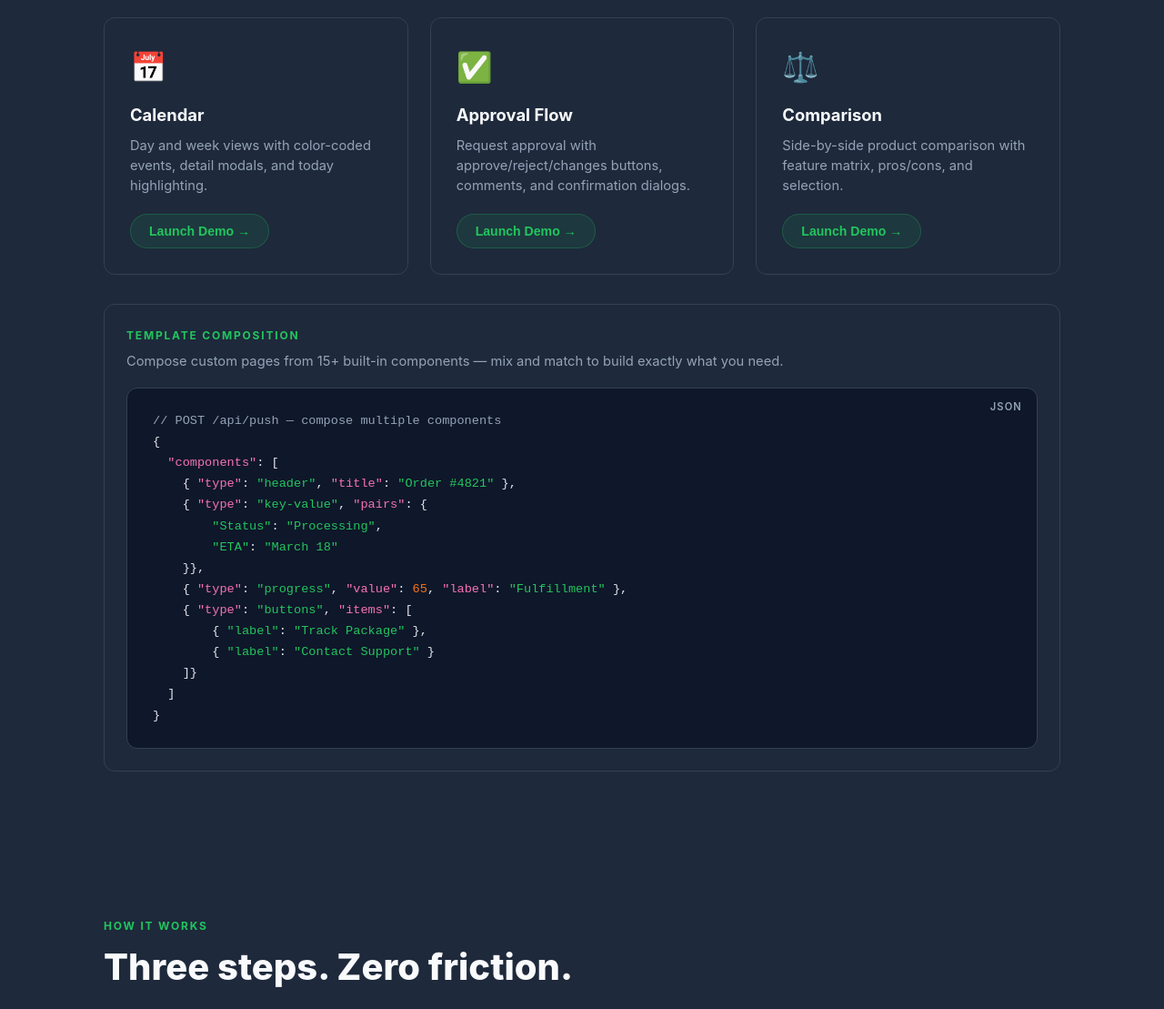
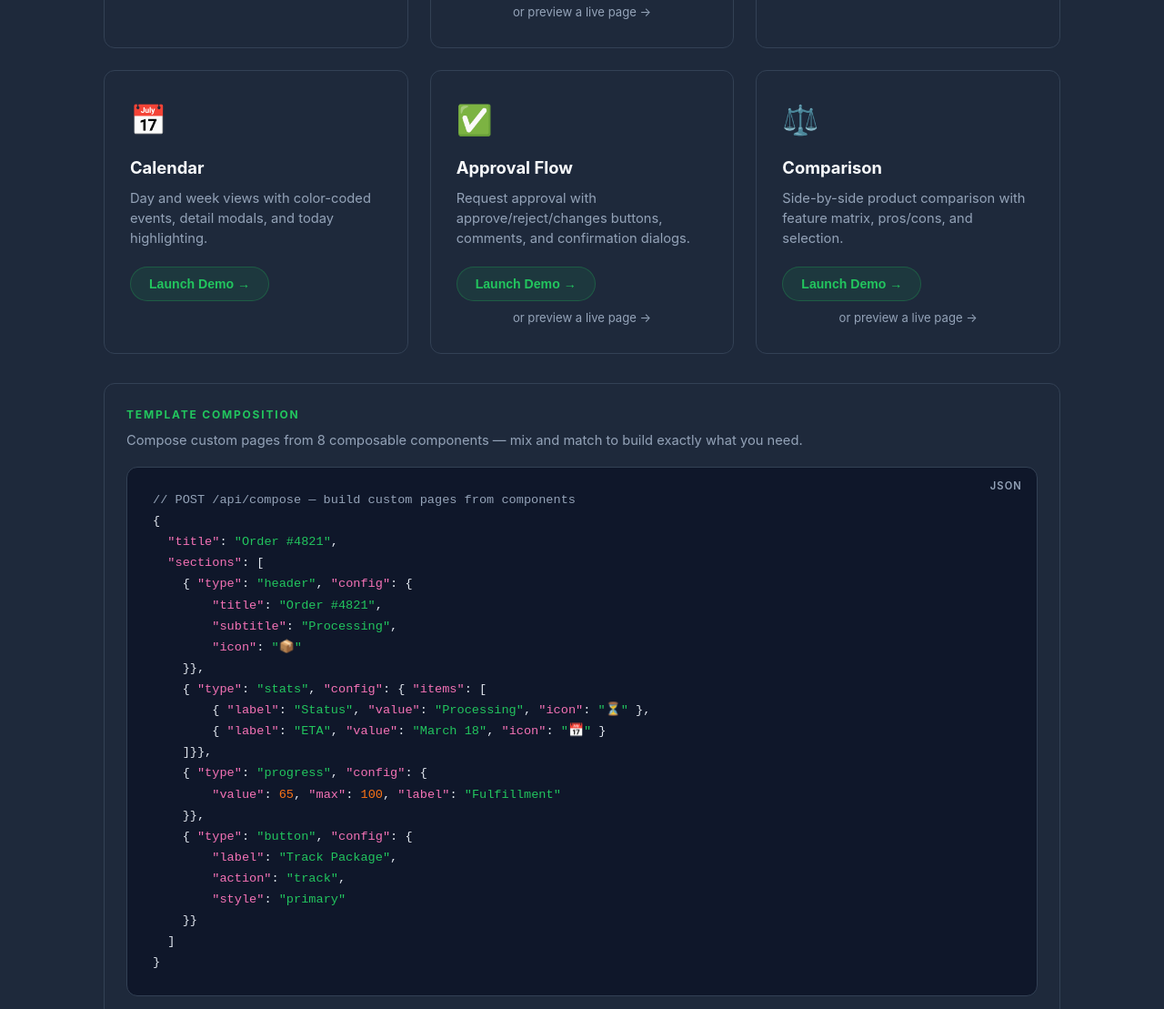
Before and after one commit to Limeade-Labs/sparkui, a website: page landing/index.html in a window 1280 px wide. Shown: the part 4646-5755 px from the top of the page at 91% size. Drawn offline with Linux system fonts and the light colour scheme.

Commit message:
landing: fix component counts, add permanent demo links, fix compose example

```diff
--- a/landing/index.html
+++ b/landing/index.html
@@ -389,6 +389,8 @@ footer{
 ::-webkit-scrollbar{width:6px;height:6px}
 ::-webkit-scrollbar-track{background:var(--bg)}
 ::-webkit-scrollbar-thumb{background:var(--bg3);border-radius:3px}
+.demo-preview-link{display:block;margin-top:8px;color:var(--text-dim);font-size:.82rem;text-decoration:none;text-align:center;transition:color .2s}
+.demo-preview-link:hover{color:var(--green)}
 </style>
 </head>
 <body>
@@ -669,6 +671,7 @@ footer{
         <h3>Macro Tracker</h3>
         <p>Daily nutrition tracking with calorie & macro progress bars, meal logging, and totals.</p>
         <button class="demo-btn" onclick="launchDemo('macro-tracker',{date:'2026-03-15',calories:{current:1070,target:2000},protein:{current:70,target:150},fat:{current:42,target:70},carbs:{current:83,target:200},meals:[{name:'Breakfast',time:'7:00 AM',calories:420},{name:'Lunch',time:'12:00 PM',calories:650}]})">Launch Demo →</button>
+        <a href="https://sparkui.dev/s/ffed966d-f78a-44ef-9881-f61da9483851" target="_blank" class="demo-preview-link">or preview a live page →</a>
       </div>
       <div class="demo-card fade-in d1">
         <span class="demo-icon">💳</span>
@@ -681,18 +684,21 @@ footer{
         <h3>Workout Timer</h3>
         <p>Interactive exercise timer with rounds, rest periods, exercise checklists, and audio cues.</p>
         <button class="demo-btn" onclick="launchDemo('workout-timer',{exercises:[{name:'Push-ups',duration:30,rest:15},{name:'Squats',duration:30,rest:15},{name:'Plank',duration:45,rest:20}],rounds:3})">Launch Demo →</button>
+        <a href="https://sparkui.dev/s/d56df607-3554-4d25-bfe8-adab3e81541c" target="_blank" class="demo-preview-link">or preview a live page →</a>
       </div>
       <div class="demo-card fade-in d3">
         <span class="demo-icon">📋</span>
         <h3>Feedback Form</h3>
         <p>Multi-field form with star ratings, text inputs, selects, and real-time validation.</p>
         <button class="demo-btn" onclick="launchDemo('feedback-form',{fields:[{type:'rating',label:'Overall Experience',max:5},{type:'rating',label:'Ease of Use',max:5},{type:'text',label:'What did you like?',placeholder:'Tell us...'},{type:'select',label:'Would you recommend?',options:['Definitely','Probably','Not sure','No']}]})">Launch Demo →</button>
+        <a href="https://sparkui.dev/s/80a7dfd3-ef78-4980-9e36-7459cc4e20ff" target="_blank" class="demo-preview-link">or preview a live page →</a>
       </div>
       <div class="demo-card fade-in d4">
         <span class="demo-icon">📊</span>
         <h3>Poll / Voting</h3>
         <p>Real-time polls with bar chart results, single or multi-select, and auto-close support.</p>
         <button class="demo-btn" onclick="launchDemo('poll',{question:'What framework do you prefer?',options:['React','Vue','Svelte','Angular','Solid'],multiSelect:false,showResults:true})">Launch Demo →</button>
+        <a href="https://sparkui.dev/s/007a8006-37bd-4cc6-8f7c-de6331bdafb4" target="_blank" class="demo-preview-link">or preview a live page →</a>
       </div>
       <div class="demo-card fade-in d5">
         <span class="demo-icon">🛒</span>
@@ -711,34 +717,44 @@ footer{
         <h3>Approval Flow</h3>
         <p>Request approval with approve/reject/changes buttons, comments, and confirmation dialogs.</p>
         <button class="demo-btn" onclick="launchDemo('approval-flow',{title:'Q2 Marketing Budget Increase',description:'Requesting additional budget for the Q2 social media campaign based on strong Q1 performance.',requester:'Sarah Chen',amount:'$15,000',urgency:'medium',details:[{label:'Department',value:'Marketing'},{label:'Timeline',value:'Apr 1 - Jun 30'},{label:'ROI Estimate',value:'3.2x'}]})">Launch Demo →</button>
+        <a href="https://sparkui.dev/s/4d8ef929-5b28-4847-bcae-2d88c521e163" target="_blank" class="demo-preview-link">or preview a live page →</a>
       </div>
       <div class="demo-card fade-in d8">
         <span class="demo-icon">⚖️</span>
         <h3>Comparison</h3>
         <p>Side-by-side product comparison with feature matrix, pros/cons, and selection.</p>
         <button class="demo-btn" onclick="launchDemo('comparison',{title:'Choose a Plan',items:[{name:'Starter',price:'$9/mo',rating:4,features:{'API Calls':'1,000/mo','Storage':'5 GB','Support':'Email'},pros:['Affordable','Easy setup'],cons:['Limited API calls']},{name:'Pro',price:'$29/mo',rating:4.5,recommended:true,features:{'API Calls':'50,000/mo','Storage':'100 GB','Support':'Priority'},pros:['Great value','Priority support'],cons:['No custom domain']},{name:'Enterprise',price:'$99/mo',rating:5,features:{'API Calls':'Unlimited','Storage':'1 TB','Support':'Dedicated'},pros:['Unlimited everything','SLA'],cons:['Higher cost']}],featureLabels:['API Calls','Storage','Support']})">Launch Demo →</button>
+        <a href="https://sparkui.dev/s/20ab770d-8181-4911-8c0d-7e3fbd72ee56" target="_blank" class="demo-preview-link">or preview a live page →</a>
       </div>
     </div>
 
     <!-- Inline code example for template composition -->
     <div class="demo-code-inline fade-in">
       <div class="section-label">Template Composition</div>
-      <p style="color:var(--text-dim);font-size:.92rem;margin-bottom:16px">Compose custom pages from 15+ built-in components — mix and match to build exactly what you need.</p>
+      <p style="color:var(--text-dim);font-size:.92rem;margin-bottom:16px">Compose custom pages from 8 composable components — mix and match to build exactly what you need.</p>
       <div class="code-block" style="margin-top:0">
         <span class="code-lang">json</span>
-        <pre><span class="cm">// POST /api/push — compose multiple components</span>
+        <pre><span class="cm">// POST /api/compose — build custom pages from components</span>
 {
-  <span class="prop">"components"</span>: [
-    { <span class="prop">"type"</span>: <span class="str">"header"</span>, <span class="prop">"title"</span>: <span class="str">"Order #4821"</span> },
-    { <span class="prop">"type"</span>: <span class="str">"key-value"</span>, <span class="prop">"pairs"</span>: {
-        <span class="str">"Status"</span>: <span class="str">"Processing"</span>,
-        <span class="str">"ETA"</span>: <span class="str">"March 18"</span>
+  <span class="prop">"title"</span>: <span class="str">"Order #4821"</span>,
+  <span class="prop">"sections"</span>: [
+    { <span class="prop">"type"</span>: <span class="str">"header"</span>, <span class="prop">"config"</span>: {
+        <span class="prop">"title"</span>: <span class="str">"Order #4821"</span>,
+        <span class="prop">"subtitle"</span>: <span class="str">"Processing"</span>,
+        <span class="prop">"icon"</span>: <span class="str">"📦"</span>
     }},
-    { <span class="prop">"type"</span>: <span class="str">"progress"</span>, <span class="prop">"value"</span>: <span class="num">65</span>, <span class="prop">"label"</span>: <span class="str">"Fulfillment"</span> },
-    { <span class="prop">"type"</span>: <span class="str">"buttons"</span>, <span class="prop">"items"</span>: [
-        { <span class="str">"label"</span>: <span class="str">"Track Package"</span> },
-        { <span class="str">"label"</span>: <span class="str">"Contact Support"</span> }
-    ]}
+    { <span class="prop">"type"</span>: <span class="str">"stats"</span>, <span class="prop">"config"</span>: { <span class="prop">"items"</span>: [
+        { <span class="prop">"label"</span>: <span class="str">"Status"</span>, <span class="prop">"value"</span>: <span class="str">"Processing"</span>, <span class="prop">"icon"</span>: <span class="str">"⏳"</span> },
+        { <span class="prop">"label"</span>: <span class="str">"ETA"</span>, <span class="prop">"value"</span>: <span class="str">"March 18"</span>, <span class="prop">"icon"</span>: <span class="str">"📅"</span> }
+    ]}},
+    { <span class="prop">"type"</span>: <span class="str">"progress"</span>, <span class="prop">"config"</span>: {
+        <span class="prop">"value"</span>: <span class="num">65</span>, <span class="prop">"max"</span>: <span class="num">100</span>, <span class="prop">"label"</span>: <span class="str">"Fulfillment"</span>
+    }},
+    { <span class="prop">"type"</span>: <span class="str">"button"</span>, <span class="prop">"config"</span>: {
+        <span class="prop">"label"</span>: <span class="str">"Track Package"</span>,
+        <span class="prop">"action"</span>: <span class="str">"track"</span>,
+        <span class="prop">"style"</span>: <span class="str">"primary"</span>
+    }}
   ]
 }</pre>
       </div>
@@ -755,7 +771,7 @@ footer{
       <div class="step fade-in">
         <div class="step-num">🤖</div>
         <h3>Agent pushes UI</h3>
-        <p>Your AI agent generates a page — pick a template or compose from 15 components — and pushes it via the REST API.</p>
+        <p>Your AI agent generates a page — pick a template or compose from 8 components — and pushes it via the REST API.</p>
         <span class="step-arrow">→</span>
       </div>
       <div class="step fade-in d1">
@@ -1075,7 +1091,7 @@ ws.<span class="fn">on</span>(<span class="str">'message'</span>, (data) => <spa
         <span class="label">Templates</span>
       </div>
       <div class="trust-stat fade-in d1">
-        <span class="num">15+</span>
+        <span class="num">8</span>
         <span class="label">Components</span>
       </div>
       <div class="trust-stat fade-in d2">
```
